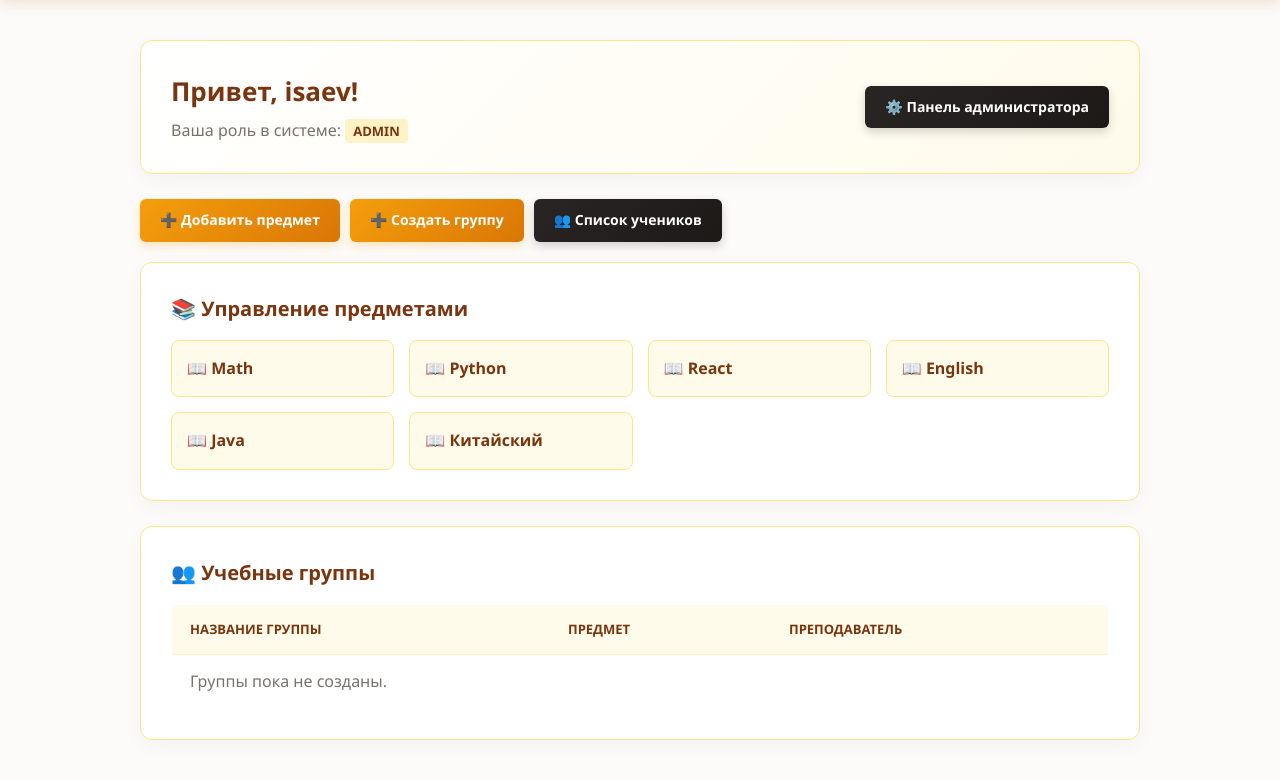
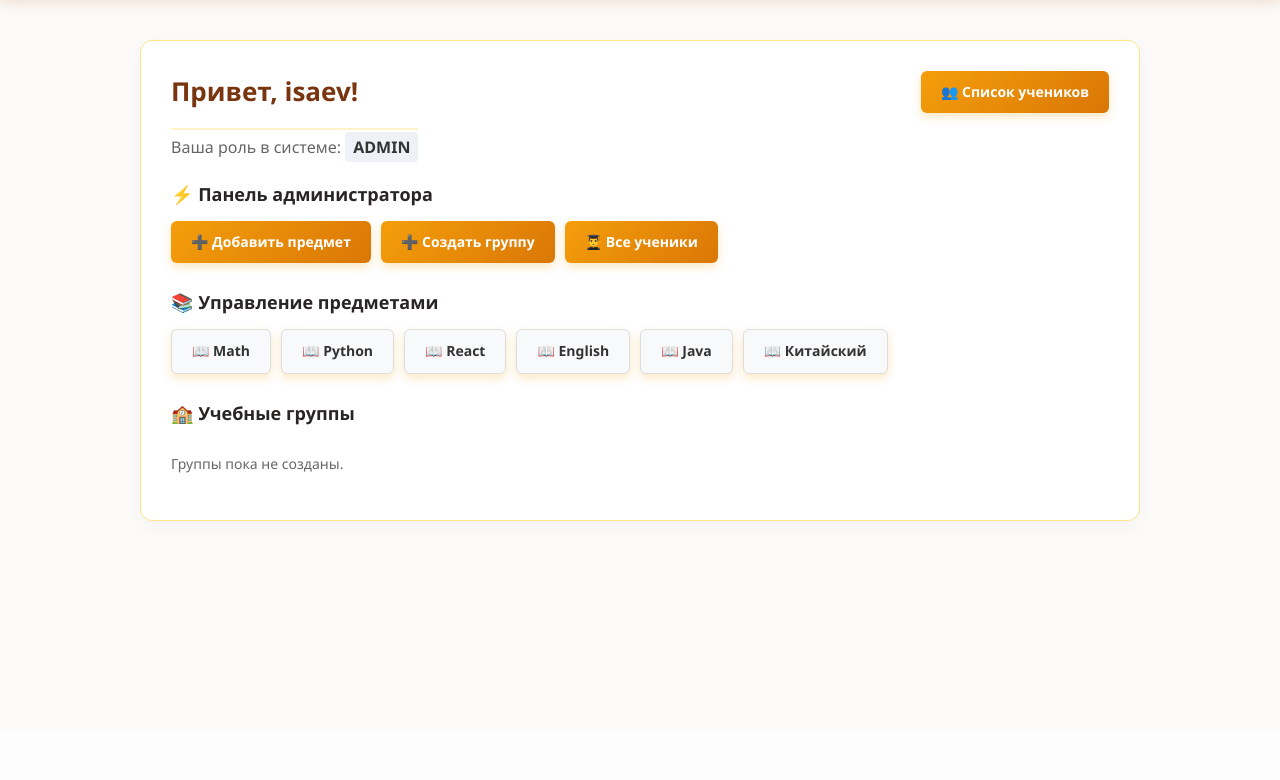
Before and after one commit to ISAEVMM/Intellect_Academy, a Django app: page / in a window 1280 px wide. Shown: the part 70-850 px from the top of the page. After the commit the page ends 591 px from the top, so only its background shows below. Run offline with Django 5.2, Linux system fonts and the light colour scheme; a user stored in the database is signed in; data comes from the database, SQL or seed files in the repository; data that the repository does not hold is empty.

Commit message:
Адаптация главной страницы под мобильные устройства

```diff
--- a/templates/management/index.html
+++ b/templates/management/index.html
@@ -1,120 +1,86 @@
 {% extends 'management/base.html' %}
 
-{% block title %}Электронный дневник - Учебный центр{% endblock %}
+{% block title %}Главная страница{% endblock %}
 
 {% block content %}
-<div class="box box-header-flex">
+<div class="box">
+    <div
+        style="display: flex; justify-content: space-between; align-items: flex-start; flex-wrap: wrap; gap: 15px; margin-bottom: 20px;">
         <div>
-        <h1 class="welcome-title">Привет, {{ request.user.username }}!</h1>
-        <p class="role-text">
-            Ваша роль в системе: <span class="role-pill">{{ role }}</span>
+            <h1 style="margin: 0 0 5px 0; font-size: 26px;">Привет, {{ request.user.username }}!</h1>
+            <p style="margin: 0; color: #666;">Ваша роль в системе:
+                <span class="badge"
+                    style="background: #eef2f7; padding: 4px 8px; border-radius: 4px; font-weight: bold; color: #333;">
+                    {{ role|upper }}
+                </span>
             </p>
         </div>
+
         {% if role == 'admin' %}
-    <div>
-        <a href="/admin/" class="btn btn-dark">⚙️ Панель администратора</a>
-    </div>
+        <a href="{% url 'students_list' %}" class="btn" style="background-color: #6c757d; color: white;">👥 Список
+            учеников</a>
         {% endif %}
     </div>
 
     {% if role == 'admin' %}
-<!-- Кнопки быстрого добавления для администратора -->
-<div style="margin-bottom: 20px; display: flex; gap: 10px; flex-wrap: wrap;">
-    <a href="{% url 'add_subject' %}" class="btn">➕ Добавить предмет</a>
-    <a href="{% url 'add_group' %}" class="btn">➕ Создать группу</a>
-    <a href="{% url 'students_list' %}" class="btn btn-dark">👥 Список учеников</a>
+    <div style="margin-bottom: 25px;">
+        <h3 style="margin-bottom: 12px; font-size: 18px;">⚡ Панель администратора</h3>
+        <div style="display: flex; gap: 10px; flex-wrap: wrap;">
+            <a href="{% url 'add_subject' %}" class="btn" style="background-color: #28a745; color: white;">➕ Добавить
+                предмет</a>
+            <a href="{% url 'add_group' %}" class="btn" style="background-color: #007bff; color: white;">➕ Создать
+                группу</a>
+            <a href="{% url 'students_list' %}" class="btn" style="background-color: #17a2b8; color: white;">👨‍🎓 Все
+                ученики</a>
+        </div>
     </div>
 
-<div class="box">
-    <h2>📚 Управление предметами</h2>
-    <div class="grid-subjects">
+    <div style="margin-bottom: 25px;">
+        <h3 style="margin-bottom: 12px; font-size: 18px;">📚 Управление предметами</h3>
+        <div style="display: flex; gap: 10px; flex-wrap: wrap;">
             {% for subject in subjects %}
-        <a href="{% url 'subject_detail' subject.id %}" class="subject-badge-link">
+            <a href="{% url 'subject_detail' subject.id %}" class="btn"
+                style="background: #f8f9fa; border: 1px solid #ddd; color: #333;">
                 📖 {{ subject.name }}
             </a>
             {% empty %}
-        <p class="empty-text">Предметы еще не добавлены.</p>
-        {% endfor %}
-    </div>
-</div>
-
-<div class="box">
-    <h2>👥 Учебные группы</h2>
-    <table>
-        <thead>
-            <tr>
-                <th>Название группы</th>
-                <th>Предмет</th>
-                <th>Преподаватель</th>
-            </tr>
-        </thead>
-        <tbody>
-            {% for group in groups %}
-            <tr>
-                <td style="padding: 0;">
-                    <a href="{% url 'group_detail' group.id %}" class="table-group-cell-link">
-                        {{ group.name }}
-                        {% if group.schedule %}
-                        <span class="schedule-text">🕒 {{ group.schedule }}</span>
-                        {% endif %}
-                    </a>
-                </td>
-                <td>{{ group.subject.name }}</td>
-                <td>{{ group.teacher.username|default:"Не назначен" }}</td>
-            </tr>
-            {% empty %}
-            <tr>
-                <td colspan="3" class="empty-text">Группы пока не созданы.</td>
-            </tr>
-            {% endfor %}
-        </tbody>
-    </table>
-</div>
-
-{% elif role == 'teacher' %}
-<div class="box">
-    <h2>🎓 Мои преподаваемые группы и журналы</h2>
-    <div class="grid-cards">
-        {% for group in my_groups %}
-        <a href="{% url 'group_detail' group.id %}" class="card-item card-group-link">
-            <h3 class="card-title">📚 {{ group.name }}</h3>
-            <p class="card-subtitle">Предмет: <strong>{{ group.subject.name }}</strong></p>
-            {% if group.schedule %}
-            <p class="card-subtitle">Время: <strong>🕒 {{ group.schedule }}</strong></p>
-            {% endif %}
-
-            <div class="lessons-container" onclick="event.stopPropagation();">
-                <p class="lessons-label">Журналы занятий:</p>
-                {% for lesson in group.lessons.all %}
-                <a href="{% url 'lesson_detail' lesson.id %}" class="lesson-tag">📅 {{ lesson.date }}</a>
-                {% empty %}
-                <span class="no-lessons">Уроков пока нет</span>
-                {% endfor %}
-            </div>
-        </a>
-        {% empty %}
-        <p class="empty-text">Вам пока не назначены учебные группы.</p>
-        {% endfor %}
-    </div>
-</div>
-
-{% elif role == 'student' %}
-<div class="box">
-    <h2>📖 Мои учебные группы</h2>
-    <div class="grid-subjects">
-        {% for group in my_groups %}
-        <a href="{% url 'group_detail' group.id %}" class="card-item card-group-link">
-            <h3 class="card-title">📚 {{ group.name }}</h3>
-            <p class="card-subject">Предмет: <strong>{{ group.subject.name }}</strong></p>
-            {% if group.schedule %}
-            <p class="card-subject">Время: <strong>🕒 {{ group.schedule }}</strong></p>
-            {% endif %}
-            <p class="card-teacher">Преподаватель: {{ group.teacher.username|default:"Не указан" }}</p>
-        </a>
-        {% empty %}
-        <p class="empty-text">Вы пока не добавлены ни в одну группу.</p>
+            <p style="color: #666; font-size: 14px;">Предметы пока не добавлены.</p>
             {% endfor %}
         </div>
     </div>
     {% endif %}
+
+    <div>
+        <h3 style="margin-bottom: 12px; font-size: 18px;">🏫 Учебные группы</h3>
+        <div style="display: flex; flex-direction: column; gap: 10px;">
+            {% if role == 'admin' %}
+            {% for group in groups %}
+            <div
+                style="padding: 12px; background: #f8f9fa; border-radius: 6px; border: 1px solid #eee; display: flex; justify-content: space-between; align-items: center; flex-wrap: wrap; gap: 10px;">
+                <div>
+                    <strong>{{ group.name }}</strong> (Предмет: {{ group.subject.name }})
+                    <br><small style="color: #666;">Преподаватель: {{ group.teacher.username|default:"Не назначен"
+                        }}</small>
+                </div>
+                <a href="{% url 'group_detail' group.id %}" class="btn btn-sm">Открыть</a>
+            </div>
+            {% empty %}
+            <p style="color: #666; font-size: 14px;">Группы пока не созданы.</p>
+            {% endfor %}
+            {% else %}
+            {% for group in my_groups %}
+            <div
+                style="padding: 12px; background: #f8f9fa; border-radius: 6px; border: 1px solid #eee; display: flex; justify-content: space-between; align-items: center; flex-wrap: wrap; gap: 10px;">
+                <div>
+                    <strong>{{ group.name }}</strong> (Предмет: {{ group.subject.name }})
+                </div>
+                <a href="{% url 'group_detail' group.id %}" class="btn btn-sm">Открыть</a>
+            </div>
+            {% empty %}
+            <p style="color: #666; font-size: 14px;">Вы пока не состоите ни в одной группе.</p>
+            {% endfor %}
+            {% endif %}
+        </div>
+    </div>
+</div>
 {% endblock %}
```
Lines whose indentation alone changed are shown as unchanged.
